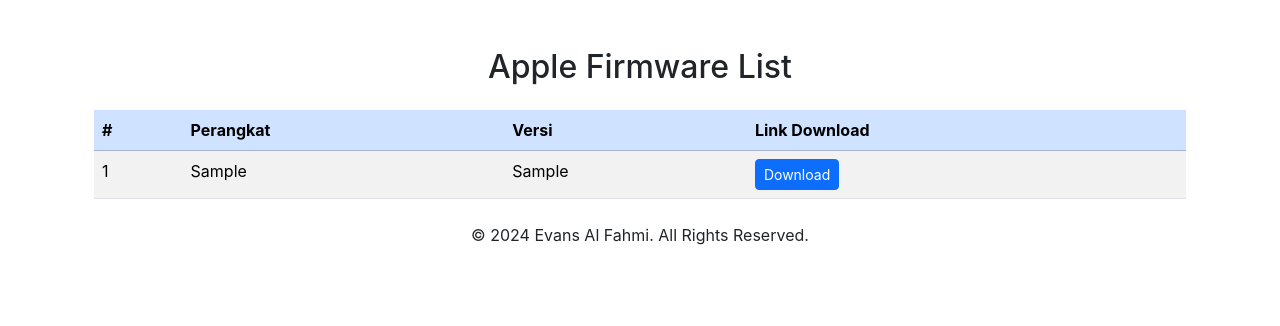
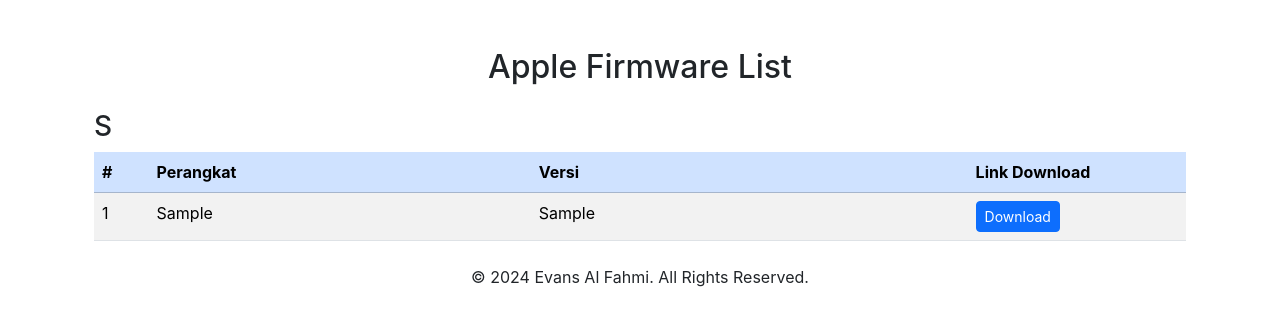
Before and after one commit to evansalfahmi-cloud/evansalfahmi-webserver, a PHP site: page /apple/firmware_apple.php in a window 1280 px wide. Shown: the part 60-386 px from the top of the page. Run offline with PHP 8.4, Linux system fonts and the light colour scheme; tables that the repository leaves empty or names only in its code hold one stand-in row (values such as "Sample post").

Commit message:
perubahan tabel firmware_apple.php

```diff
--- a/apple/firmware_apple.php
+++ b/apple/firmware_apple.php
@@ -6,23 +6,43 @@ include '../includes/config.php';
 // Query untuk mengambil data firmware Apple
 $query = "SELECT * FROM firmware_apple ORDER BY device ASC";
 $result = mysqli_query($conn, $query);
+
+// Mengelompokkan data berdasarkan huruf pertama perangkat
+$data_grouped = [];
+if ($result && mysqli_num_rows($result) > 0) {
+    while ($row = mysqli_fetch_assoc($result)) {
+        $first_letter = strtoupper($row['device'][0]); // Huruf pertama perangkat
+        if (!isset($data_grouped[$first_letter])) {
+            $data_grouped[$first_letter] = [];
+        }
+        $data_grouped[$first_letter][] = $row;
+    }
+} else {
+    echo "<p class='text-center'>Tidak ada firmware tersedia.</p>";
+}
 ?>
 
 <div class="container mt-5">
     <h2 class="text-center">Apple Firmware List</h2>
-    <table class="table table-striped table-hover mt-4">
+
+    <?php
+    // Inisialisasi nomor urut
+    $no = 1;
+
+    // Loop melalui data yang telah dikelompokkan
+    foreach ($data_grouped as $letter => $items): ?>
+        <h3 class="mt-4"><?php echo $letter; ?></h3>
+        <table class="table table-striped table-hover mt-2">
             <thead class="table-primary">
                 <tr>
-                <th>#</th>
-                <th>Perangkat</th>
-                <th>Versi</th>
-                <th>Link Download</th>
+                    <th style="width: 5%;">#</th>
+                    <th style="width: 35%;">Perangkat</th>
+                    <th style="width: 40%;">Versi</th>
+                    <th style="width: 20%;">Link Download</th>
                 </tr>
             </thead>
             <tbody>
-            <?php
-            $no = 1;
-            while ($row = mysqli_fetch_assoc($result)): ?>
+                <?php foreach ($items as $row): ?>
                     <tr>
                         <td><?php echo $no++; ?></td>
                         <td><?php echo htmlspecialchars($row['device']); ?></td>
@@ -31,9 +51,10 @@ $result = mysqli_query($conn, $query);
                             <a href="<?php echo htmlspecialchars($row['download_link']); ?>" class="btn btn-primary btn-sm" target="_blank">Download</a>
                         </td>
                     </tr>
-            <?php endwhile; ?>
+                <?php endforeach; ?>
             </tbody>
         </table>
+    <?php endforeach; ?>
 </div>
 
 <?php include '../includes/footer.php'; ?>
```
Lines whose indentation alone changed are shown as unchanged.
